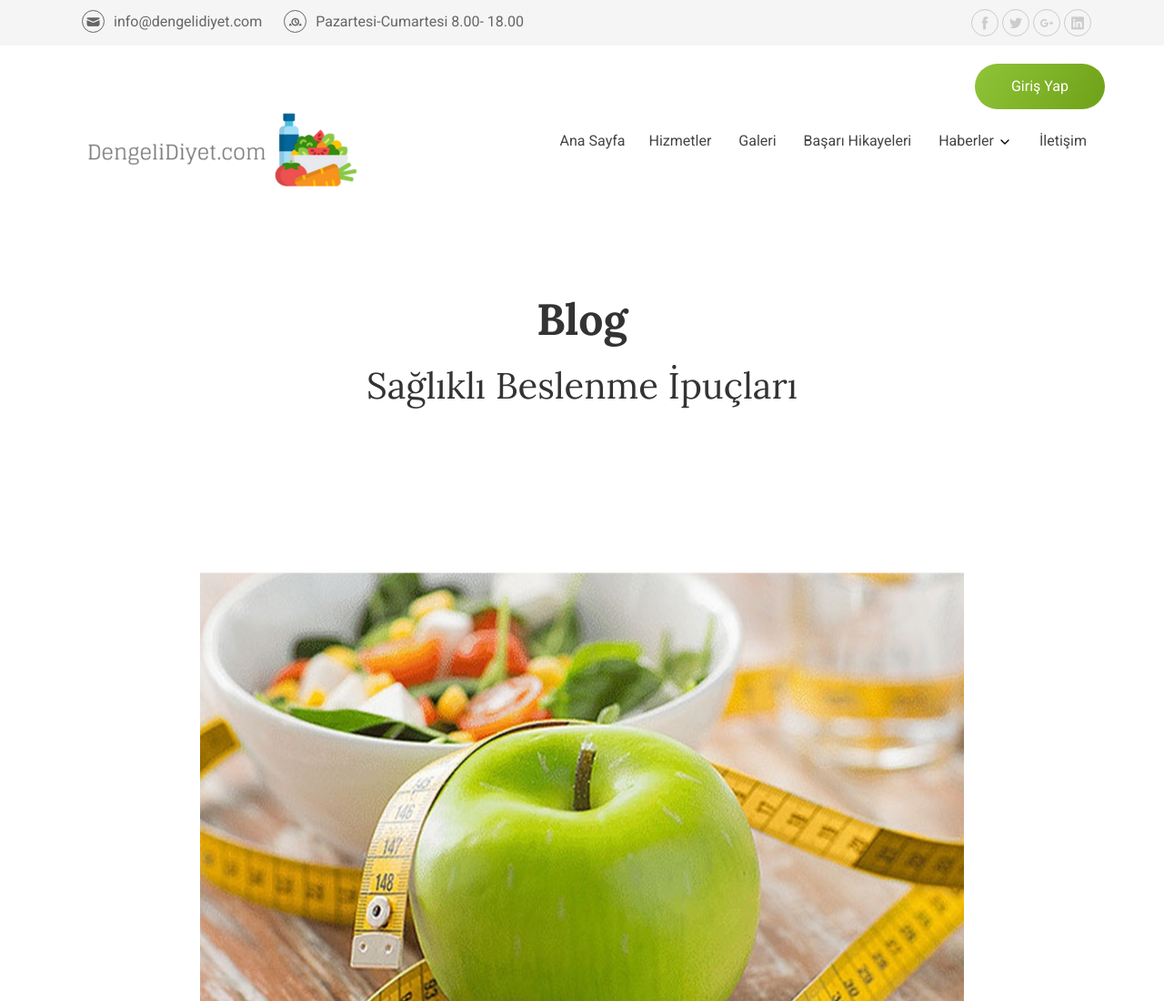
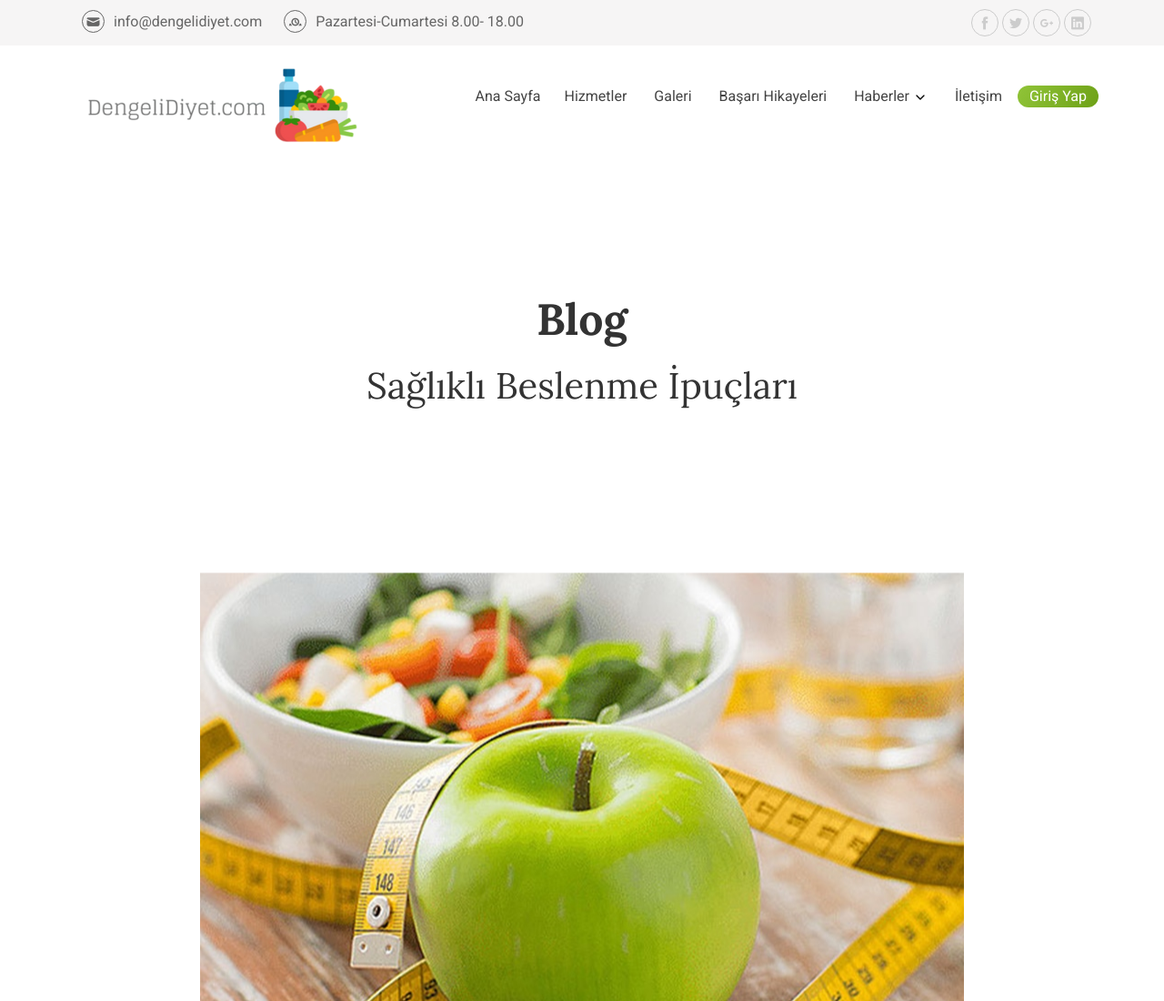
Before and after one commit to DogukanAka/diet_website, a plain HTML site: page html-templates/ration/diet_website/single-standard.html in a window 1280 px wide. Shown: the top 1100 px of the page at 91% size. Drawn offline with Linux system fonts and the light colour scheme.

Commit message:
Giriş Yap yazısı düzenlendi.

```diff
--- a/html-templates/ration/diet_website/single-standard.html
+++ b/html-templates/ration/diet_website/single-standard.html
@@ -69,7 +69,7 @@ Header area start
         </div>
     </div> <!-- end top header -->
     <div class="col-lg-12 text-right">
-        <a href="index.html" class="btn-mr th-gradient pill ml-auto" style="position: relative; top: 20px; right: 50px;">Giriş Yap</a>
+
     </div>
     <nav class="navbar">
         <div class="container">
@@ -77,7 +77,6 @@ Header area start
             <div class="ml-auto main-menu">
                 <ul>
                     <li><a href="index.html">Ana Sayfa</a>
-
 
                     <li> <a href="single-services.html">Hizmetler</a>
 
@@ -94,6 +93,10 @@ Header area start
                         </ul>
                     </li>
                     <li><a href="contact.html">İletişim</a></li>
+                    <li><a href="index.html" class="btn-mr th-gradient pill ml-auto" style="font-size: 1em; position: relative; color: white;">Giriş Yap</a></li>
+
+
+
                 </ul>
             </div> <!-- end main-menu -->
             <div class="mobile-menu ml-auto">
```
Also changed, not shown: html-templates/ration/diet_website/contact.html (+2 -1 lines), html-templates/ration/diet_website/gallery.html (+2 -1 lines), html-templates/ration/diet_website/index.html (+2 -1 lines), html-templates/ration/diet_website/single-services.html (+2 -1 lines), html-templates/ration/diet_website/single-video.html (+2 -1 lines), html-templates/ration/diet_website/sucess-stores.html (+2 -1 lines).
